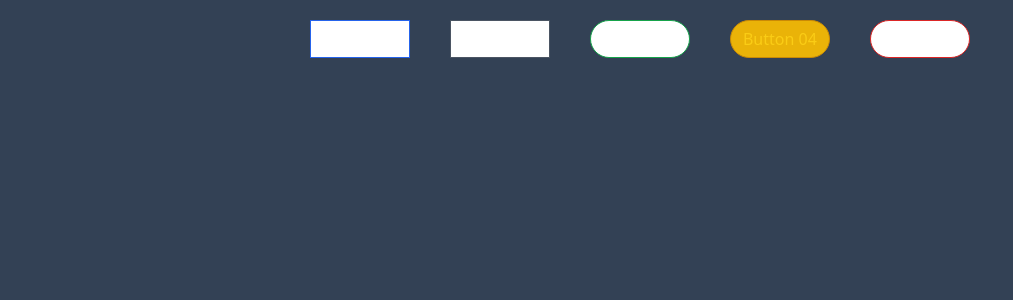
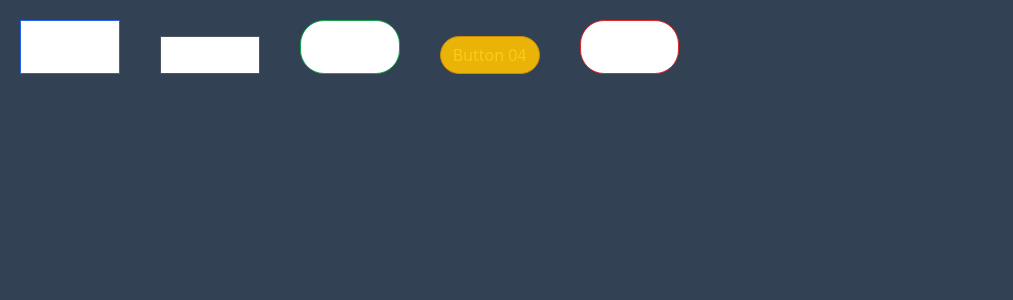
Before and after one commit to IsmayelAlam/practice_react, a React (Create React App) app in the folder react_practice008/: page / in a window 1280 px wide. Shown: the top 300 px of the page, without its empty margins (0-1013 px from the left). Built offline with nearby package versions, Linux system fonts and the light colour scheme.

Commit message:
add icons

```diff
--- a/react_practice008/package.json
+++ b/react_practice008/package.json
@@ -9,6 +9,7 @@
     "classnames": "^2.3.2",
     "react": "^18.2.0",
     "react-dom": "^18.2.0",
+    "react-icons": "^4.9.0",
     "react-scripts": "5.0.1",
     "web-vitals": "^2.1.4"
   },
--- a/react_practice008/src/App.js
+++ b/react_practice008/src/App.js
@@ -1,21 +1,25 @@
 import Button from "./Button";
+import { GoBell, GoAlert, GoCheck } from "react-icons/go";
 
 function App() {
   return (
-    <div className="bg-slate-700 h-screen text-center">
+    <div className="bg-slate-700 h-screen ">
       <Button outline primary>
+        <GoBell />
         Button 01
       </Button>
       <Button outline secondary>
         Button 02
       </Button>
       <Button rounded outline success>
+        <GoCheck />
         Button 03
       </Button>
       <Button rounded outline warning>
         Button 04
       </Button>
       <Button rounded outline danger>
+        <GoAlert />
         Button 05
       </Button>
     </div>
```
Also changed, not shown: 1 other file (tests, documents, lock files or other folders).
